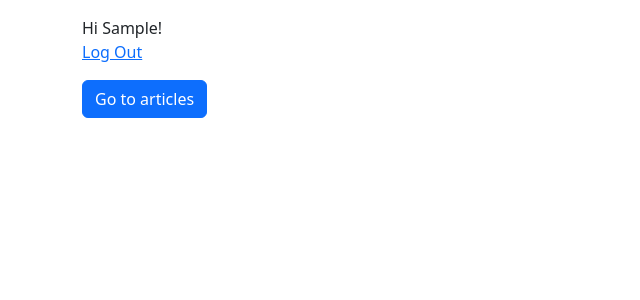
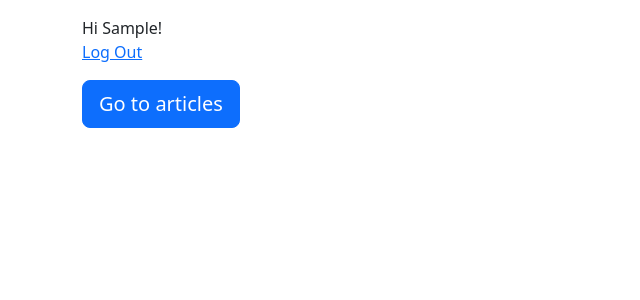
Before and after one commit to LudoTreb/news_paper, a Django app: page / in a window 1280 px wide. Shown: the part 73-373 px from the top of the page, without its empty margins (0-640 px from the left). Run offline with Django 4.2, Linux system fonts and the light colour scheme; the visitor is signed in with stand-in values (Sample User, id 1); parts of the project's set-up code (start-up, migrations or seed data) failed here and were passed over.

Commit message:
make larger the button 'Go to articles'

```diff
--- a/articles/templates/article_detail.html
+++ b/articles/templates/article_detail.html
@@ -40,7 +40,7 @@
 </form>
 </div>
 <hr>
-<p><a href="{% url 'article_list' %}" class="btn btn-primary">Go to articles</a></p>
+<p><a href="{% url 'article_list' %}" class="btn btn-primary btn-lg">Go to articles</a></p>
 
 
 {% endblock content %}
--- a/templates/home.html
+++ b/templates/home.html
@@ -7,7 +7,7 @@
     Hi {{ user.username|capfirst }}!
     <p><a href="{% url 'logout' %}">Log Out</a></p>
 
-    <a href="{% url 'article_list' %}" class="btn btn-primary">Go to articles</a>
+    <a href="{% url 'article_list' %}" class="btn btn-primary btn-lg">Go to articles</a>
 
 {% else %}
     <p>You're not logged in</p>
```
